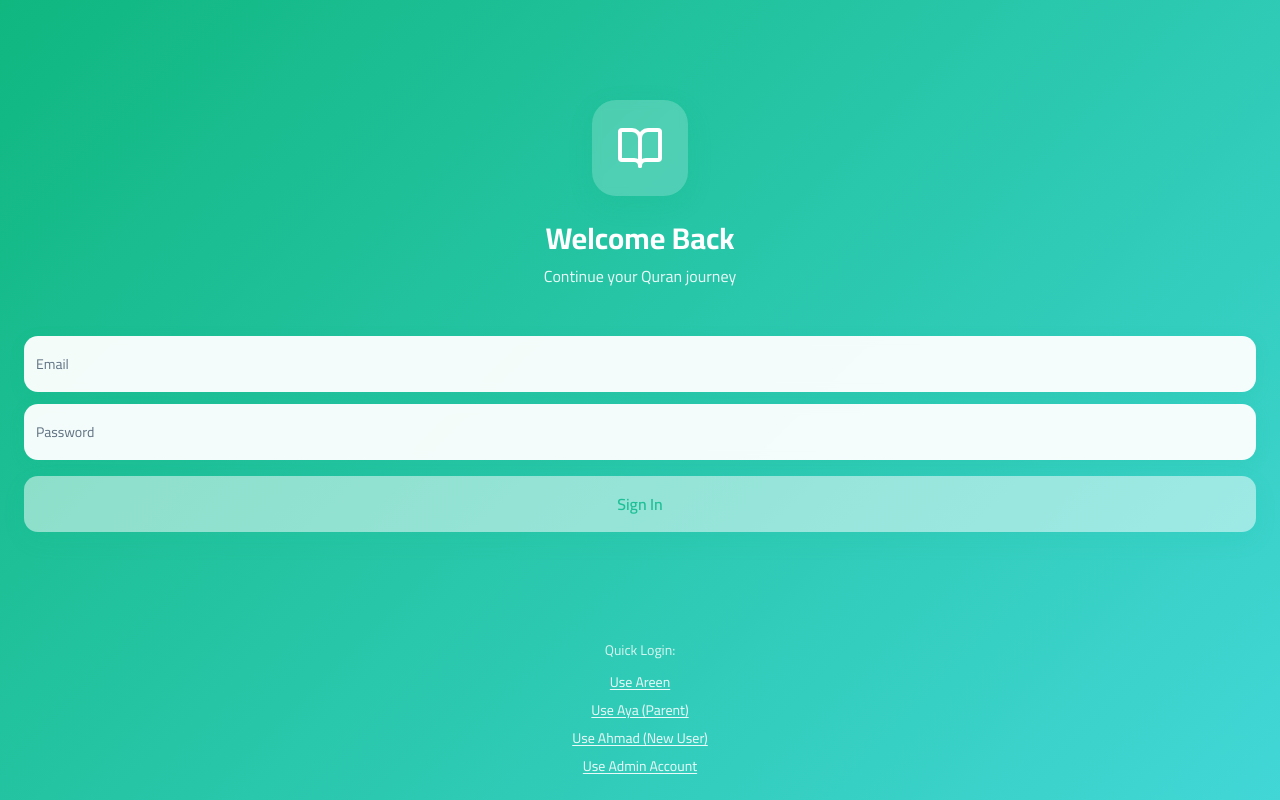
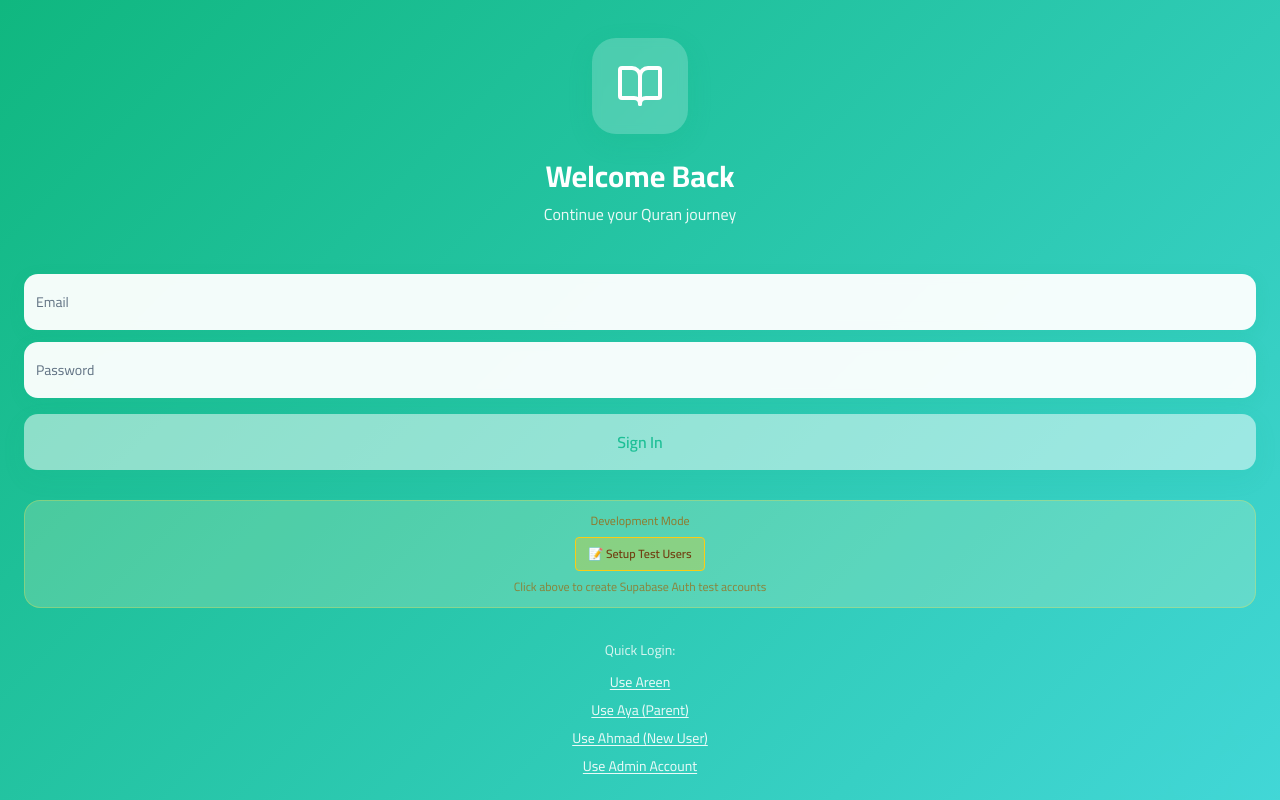
Before and after one commit to areen-rahhal/quran-kid-quest, a React (Vite) app: page /login in a window 1280 px wide. Built offline with nearby package versions, Linux system fonts and the light colour scheme; no server answers.

Commit message:
Add setup test users button in login page
cgen-c1211b9f5be54c4e8b1ab3ea842c66f4

```diff
--- a/src/pages/Login.tsx
+++ b/src/pages/Login.tsx
@@ -152,6 +152,24 @@ const Login = () => {
         </form>
       </div>
 
+      {/* Test Account Setup (Development Only) */}
+      {import.meta.env.DEV && (
+        <div className="relative z-10 text-center mt-4 p-3 bg-yellow-100/20 rounded-lg border border-yellow-300/30">
+          <p className="text-xs text-yellow-700/80 mb-2">Development Mode</p>
+          <button
+            type="button"
+            onClick={handleSetupTestUsers}
+            disabled={isSettingUpTestUsers}
+            className="text-xs font-semibold px-3 py-2 bg-yellow-400/30 hover:bg-yellow-400/40 text-yellow-900 rounded border border-yellow-400 disabled:opacity-50 transition-colors"
+          >
+            {isSettingUpTestUsers ? 'Setting up test users...' : '📝 Setup Test Users'}
+          </button>
+          <p className="text-xs text-yellow-700/70 mt-2">
+            Click above to create Supabase Auth test accounts
+          </p>
+        </div>
+      )}
+
       {/* Test Account CTA */}
       <div className="relative z-10 text-center mt-8 space-y-3">
         <p className="text-sm text-primary-foreground/80 mb-3">{t('login.quickLogin')}</p>
```
